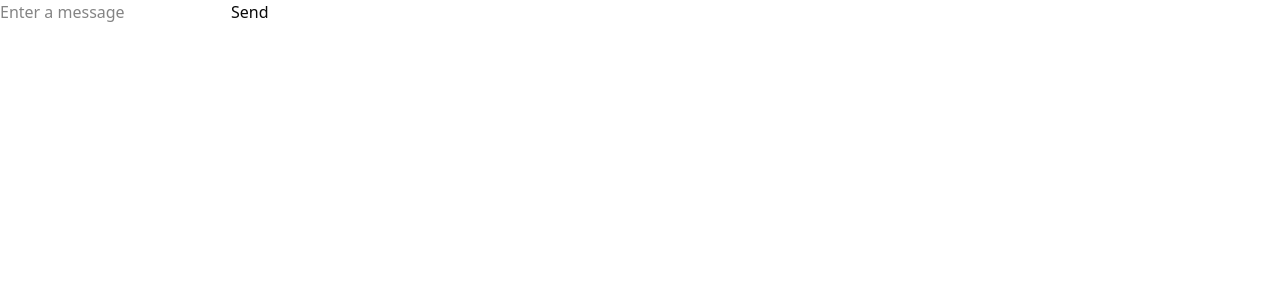
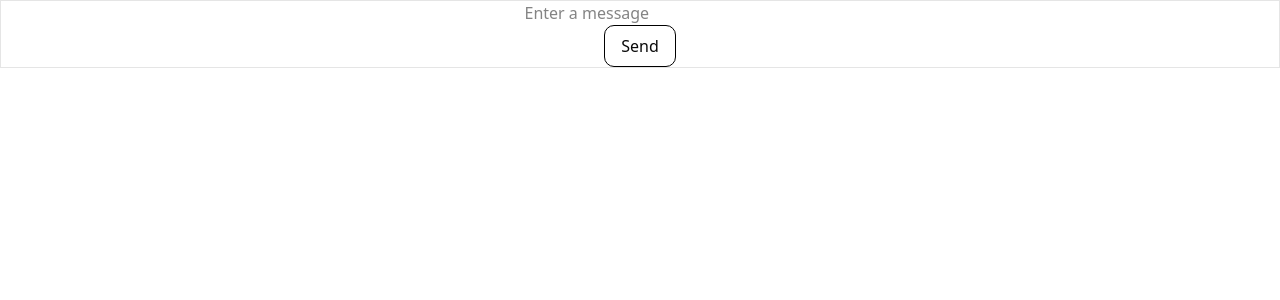
Before and after one commit to CSCI-40500-Fall-2025/project-project-7, a Next.js app: page /courseLesson/geminiChat in a window 1280 px wide. Shown: the top 300 px of the page. Built offline with nearby package versions, Linux system fonts and the light colour scheme.

Commit message:
added simple styling to chat

```diff
--- a/src/app/courseLesson/geminiChat/geminiChat.tsx
+++ b/src/app/courseLesson/geminiChat/geminiChat.tsx
@@ -40,6 +40,7 @@ export default function GeminiChat() {
         ];
 
         const reply = await getBotResponse();
+        setUserMessage("");
         console.log(reply);
 
         setChatHistory(prevChatHistory => [
@@ -49,7 +50,7 @@ export default function GeminiChat() {
     }
 
     return (
-        <div>
+        <div className="flex flex-col items-center border">
             <div>
                 {
                     chatHistory.map((message, idx) => (
@@ -65,7 +66,10 @@ export default function GeminiChat() {
                     placeholder="Enter a message"
             />
 
-            <button onClick={handleSubmit}>Send</button>
+            <button onClick={handleSubmit}
+                    className="border border-black rounded-lg px-4 py-2 hover:bg-blue-600">
+                Send
+            </button>
         </div>
     );
 }
```
